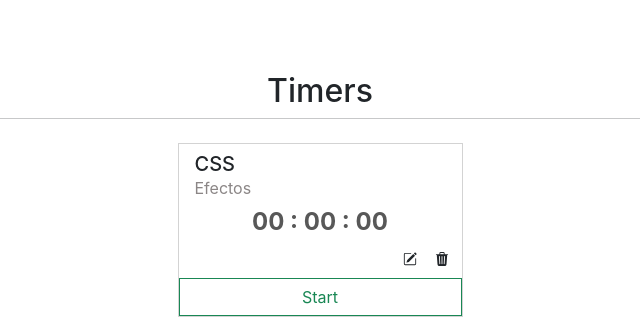
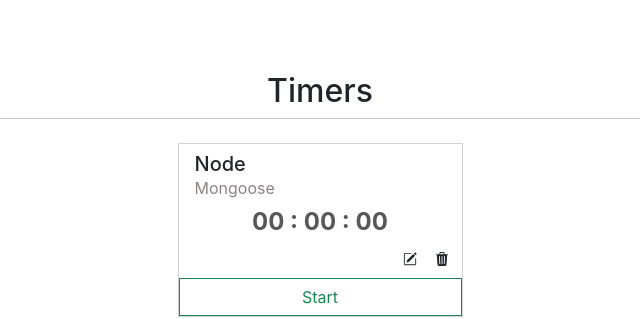
Before and after one commit to acuellarh/React-hooks-chrometer, a React (Create React App) app: page / in a window 1280 px wide. Shown: the top 319 px of the page, without its empty margins (320-960 px from the left). Built offline with nearby package versions, Linux system fonts and the light colour scheme.

Commit message:
fix chronemeter timer when it si edited

```diff
--- a/src/App.js
+++ b/src/App.js
@@ -10,7 +10,6 @@ function App() {
 
   const [timerList, setTimerList] = useState(initialList);
   const [showForm, setShowForm] = useState(false);
-  const [idProductToEdit, setIdProductoToEdit] = useState(false);
 
   const addTimer = (timerInfo) => {
     let newTimerInfo = timerInfo
@@ -43,13 +42,10 @@ function App() {
 
   return (
     <div className="container">
-      {/* {console.table(timerList)} */}
       <Title/>
       <Timers
         timerList={timerList}
         removeTimer={removeTimer}
-        setIdProductoToEdit={setIdProductoToEdit}
-        idProductToEdit={idProductToEdit}
         updateTimer={updateTimer}
       />
       {
--- a/src/Database/data.json
+++ b/src/Database/data.json
@@ -1,7 +1,7 @@
 [
   {
-    "title": "CSS",
-    "description": "Efectos",
+    "title": "Node",
+    "description": "Mongoose",
     "id": 1
   },
   {
--- a/src/components/Form.js
+++ b/src/components/Form.js
@@ -7,6 +7,7 @@ export const Form = ({
     setIdProductoToEdit,
     idProductToEdit,
     updateTimer
+
   }) => {
 
   const initialTimerInfo = { title:"", description:"" }
@@ -42,7 +43,7 @@ export const Form = ({
       break
       case "cancelUpdate" :
         setIdProductoToEdit(false)
-      handleReset()
+        handleReset()
       break
       default:
       console.log(`Sorry, we are out of ${action}.`);
--- a/src/components/TimerBox.js
+++ b/src/components/TimerBox.js
@@ -2,12 +2,15 @@ import { DeleteIcon } from "./DeleteIcon"
 import { EditIcon } from "./EditIcon"
 import {formatTime} from "../utils/formatTime"
 import { useEffect, useState } from "react";
+import { Form } from "./Form";
 
 
-export const TimerBox = ({timerItem, removeTimer, setIdProductoToEdit}) => {
+export const TimerBox = ({timerItem, removeTimer, updateTimer}) => {
   let {id, title, description} = timerItem
   const [timer, setTimer] = useState(0);
   const [timerStart, setTimerStart] = useState(false);
+  const [idProductToEdit, setIdProductoToEdit] = useState(false);
+
 
   useEffect(() => {
     let interval = null;
@@ -23,6 +26,18 @@ export const TimerBox = ({timerItem, removeTimer, setIdProductoToEdit}) => {
 
 
   return (
+    <>
+      {
+        idProductToEdit ?
+            <Form
+              key={id}
+              timerItem={timerItem}
+              updateTimer={updateTimer}
+              setIdProductoToEdit={setIdProductoToEdit}
+              idProductToEdit={idProductToEdit}
+            />
+        :
+
           <div className="row d-flex justify-content-center mt-2">
             <div className="col-5 col-sm-5 col-md-3 mx-4 px-0 border gray-light-border">
               <h2 className="h5 px-3 pt-2 mb-0">{title}</h2>
@@ -59,11 +74,12 @@ export const TimerBox = ({timerItem, removeTimer, setIdProductoToEdit}) => {
                     >
                       Start
                     </button>
-
-
                 }
               </div>
             </div>
           </div>
+      }
+    </>
+
   )
 }
--- a/src/components/Timers.js
+++ b/src/components/Timers.js
@@ -1,26 +1,17 @@
 import { Form } from "./Form"
 import { TimerBox } from "./TimerBox"
 
-export const Timers = ({timerList, removeTimer, setIdProductoToEdit, idProductToEdit, updateTimer}) => {
+export const Timers = ({timerList, removeTimer, updateTimer}) => {
   return(
     <>
       {
         timerList.length > 0 ? (
           timerList.map((timerItem) => (
-            idProductToEdit === timerItem.id ?
-              <Form
-                key={timerItem.id}
-                timerItem={timerItem}
-                setIdProductoToEdit={setIdProductoToEdit}
-                idProductToEdit={idProductToEdit}
-                updateTimer={updateTimer}
-              />
-            :
               <TimerBox
                 timerItem={timerItem}
                 key={timerItem.id}
                 removeTimer={removeTimer}
-                setIdProductoToEdit={setIdProductoToEdit}
+                updateTimer={updateTimer}
               />
           ))
         )
```
Lines whose indentation alone changed are shown as unchanged.
